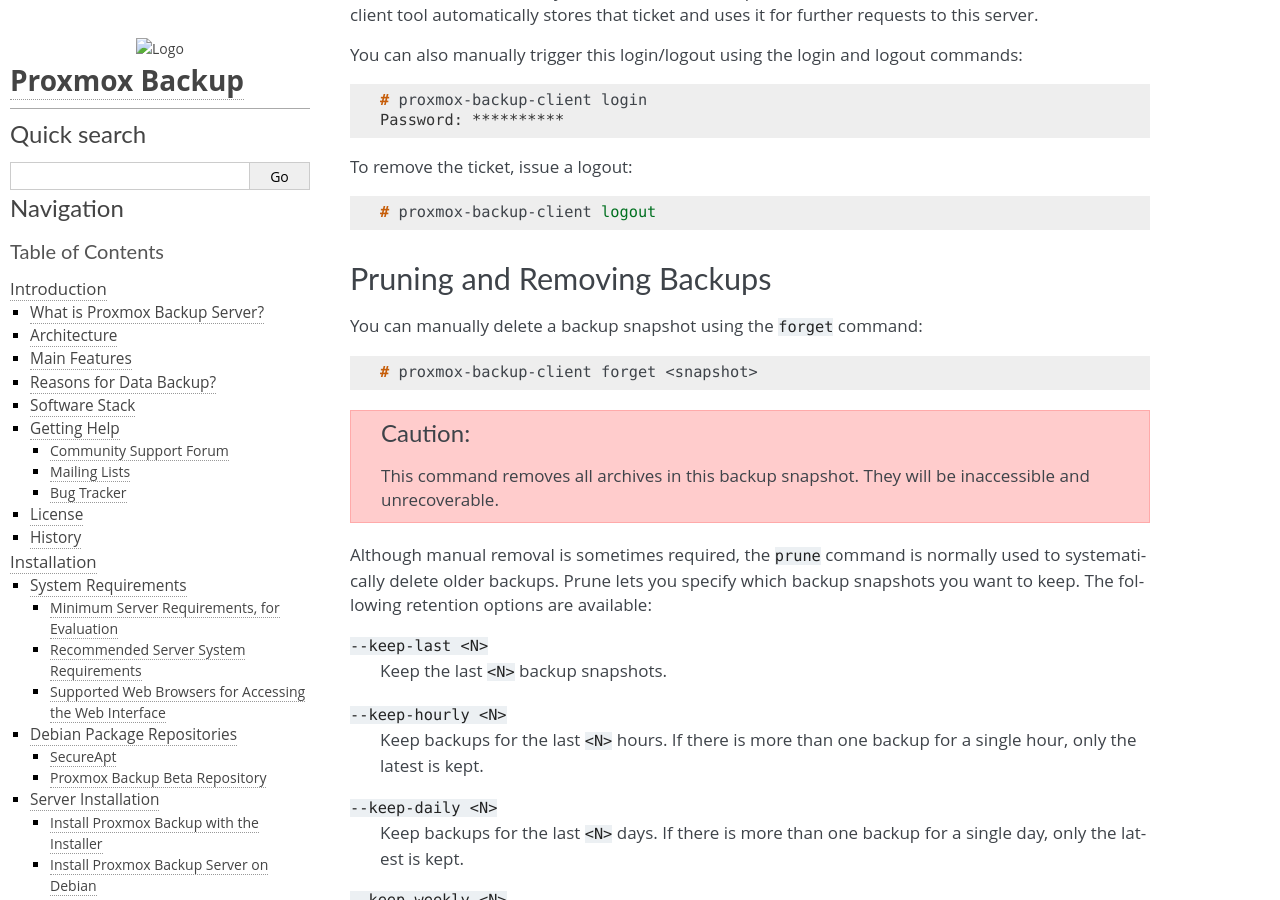
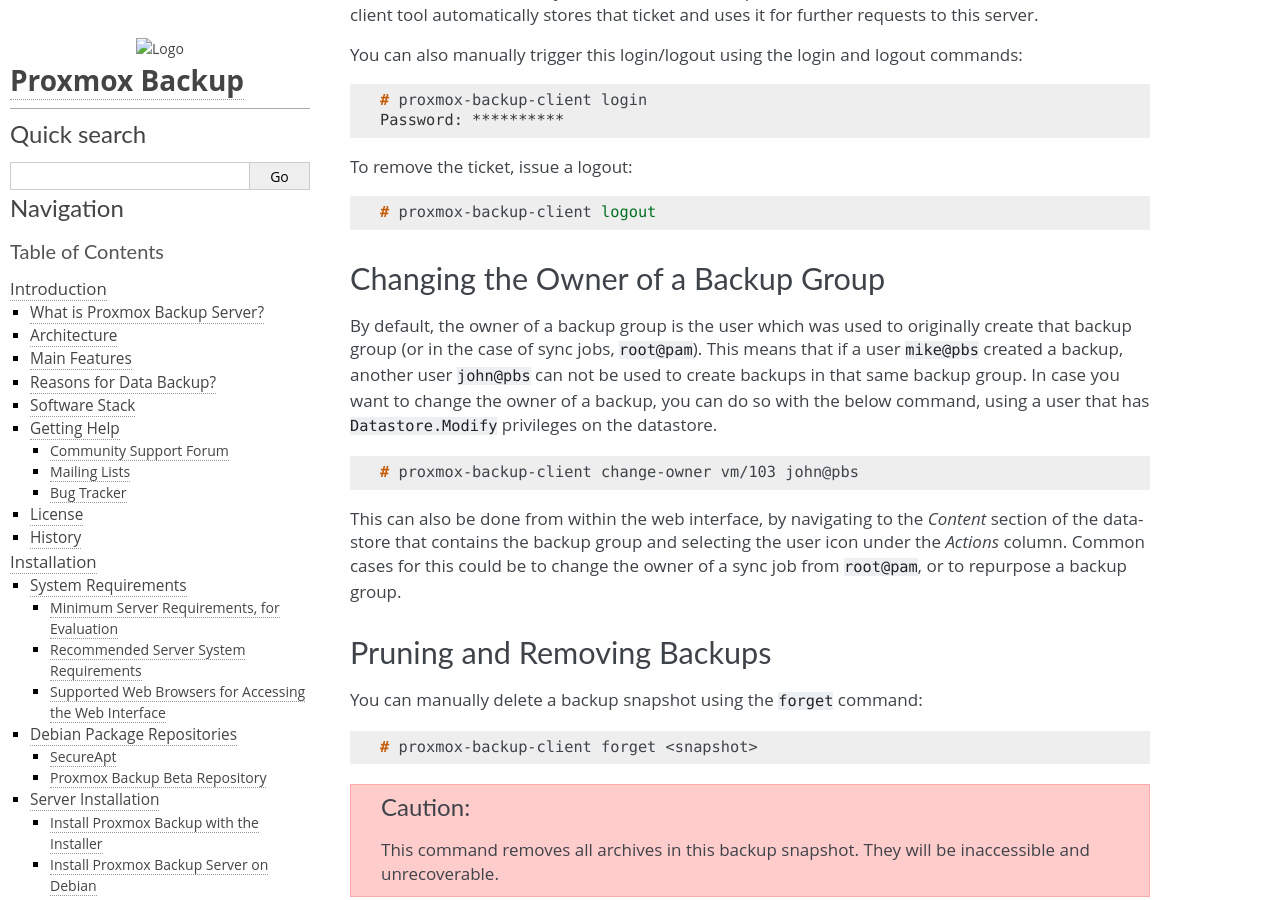
Before and after one commit to proxmox/proxmox-backup, a Sphinx documentation site: the page built from docs/backup-client.rst, in a window 1280 px wide and 900 px high, scrolled down 9752 px. Built offline with Sphinx 7.4.7, drawn with Linux system fonts in a browser that asks for light colours; some of the changed text lies outside the part shown.

Commit message:
backup-client: add section on change-owner command
Add section "Changing the Owner of a Backup Group"

Signed-off-by: Dylan Whyte <d.whyte@proxmox.com>

```diff
--- a/docs/backup-client.rst
+++ b/docs/backup-client.rst
@@ -535,6 +535,29 @@
   # proxmox-backup-client logout
 
 
+.. _changing-backup-owner:
+
+Changing the Owner of a Backup Group
+------------------------------------
+
+By default, the owner of a backup group is the user which was used to originally
+create that backup group (or in the case of sync jobs, ``root@pam``). This
+means that if a user ``mike@pbs`` created a backup, another user ``john@pbs``
+can not be used to create backups in that same backup group.  In case you want
+to change the owner of a backup, you can do so with the below command, using a
+user that has ``Datastore.Modify`` privileges on the datastore.
+
+.. code-block:: console
+
+  # proxmox-backup-client change-owner vm/103 john@pbs
+
+This can also be done from within the web interface, by navigating to the
+`Content` section of the datastore that contains the backup group and
+selecting the user icon under the `Actions` column. Common cases for this could
+be to change the owner of a sync job from ``root@pam``, or to repurpose a
+backup group.
+
+
 .. _backup-pruning:
 
 Pruning and Removing Backups
```
